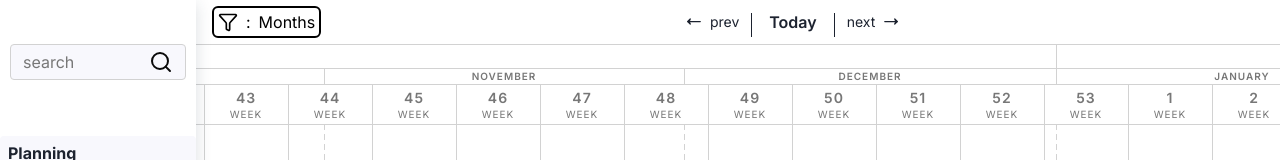
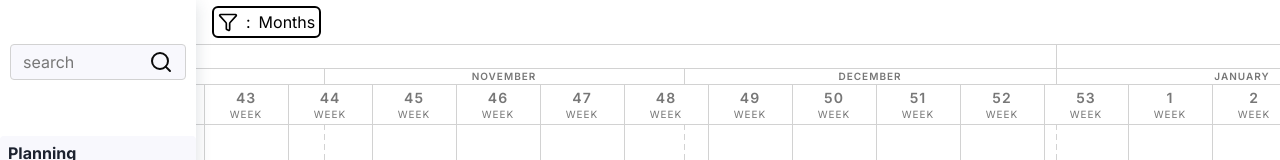
Before and after one commit to GGetizo/gantt-chart-bitnoisebased-test, a Next.js app: page / in a window 1280 px wide. Shown: the top 160 px of the page. Built offline with nearby package versions, Linux system fonts and the light colour scheme.

Commit message:
SCROLLABLE CHANGES

```diff
--- a/components/shared/Calendar/Header/Topbar/Topbar.tsx
+++ b/components/shared/Calendar/Header/Topbar/Topbar.tsx
@@ -5,14 +5,11 @@ import * as React from "react"
 import { useTheme } from "styled-components";
 import { FC, MouseEventHandler } from "react";
 import { useState } from "react";
-import { Filter, X, MoveLeft, MoveRight } from 'lucide-react';
+import { Filter, X,} from 'lucide-react';
 import { useCalendar } from "@/context/CalendarProvider";
 import { useLanguage } from "@/context/LocaleProvider";
 import {
-  NavigationWrapper,
   Wrapper,
-  NavBtn,
-  Today,
   Filters,
 } from "./styles";
 import { TopbarProps } from "./types";
@@ -28,11 +25,7 @@ import { Label } from "@/components/ui/label";
 const Topbar: FC<TopbarProps> = ({ width}) => {
   const { topbar } = useLanguage();
   const {
-    data,
     config,
-    handleGoNext,
-    handleGoPrev,
-    handleGoToday,
     changeZoom,
     handleFilterData,
     onClearFilterData
@@ -110,17 +103,6 @@ const Topbar: FC<TopbarProps> = ({ width}) => {
         </Popover>
         )}
       </Filters>
-      <NavigationWrapper className="flex justify-center items-center text-center w-full">
-        <NavBtn disabled={!data?.length} onClick={handleGoPrev}>
-          <MoveLeft height="15" fill={colors.textPrimary} />
-          {topbar.prev}
-        </NavBtn>
-        <Today onClick={handleGoToday}>{topbar.today}</Today>
-        <NavBtn disabled={!data?.length} onClick={handleGoNext}>
-          {topbar.next}
-          <MoveRight height="15" fill={colors.textPrimary} />
-        </NavBtn>
-      </NavigationWrapper>
     </Wrapper>
   );
 };
```
